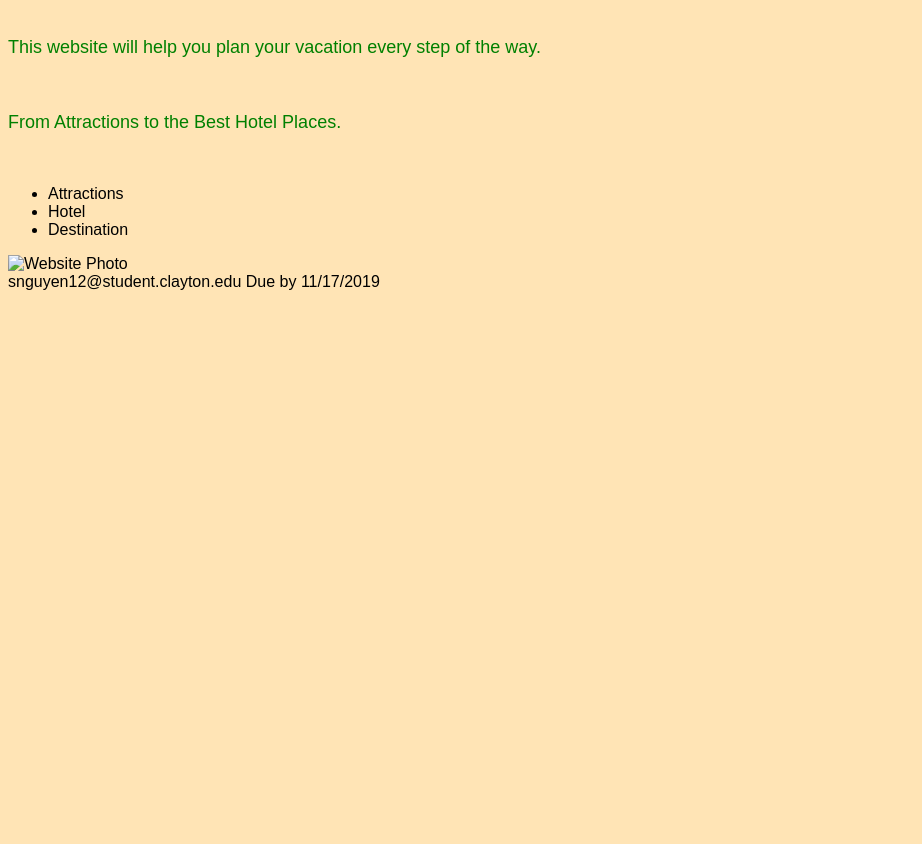
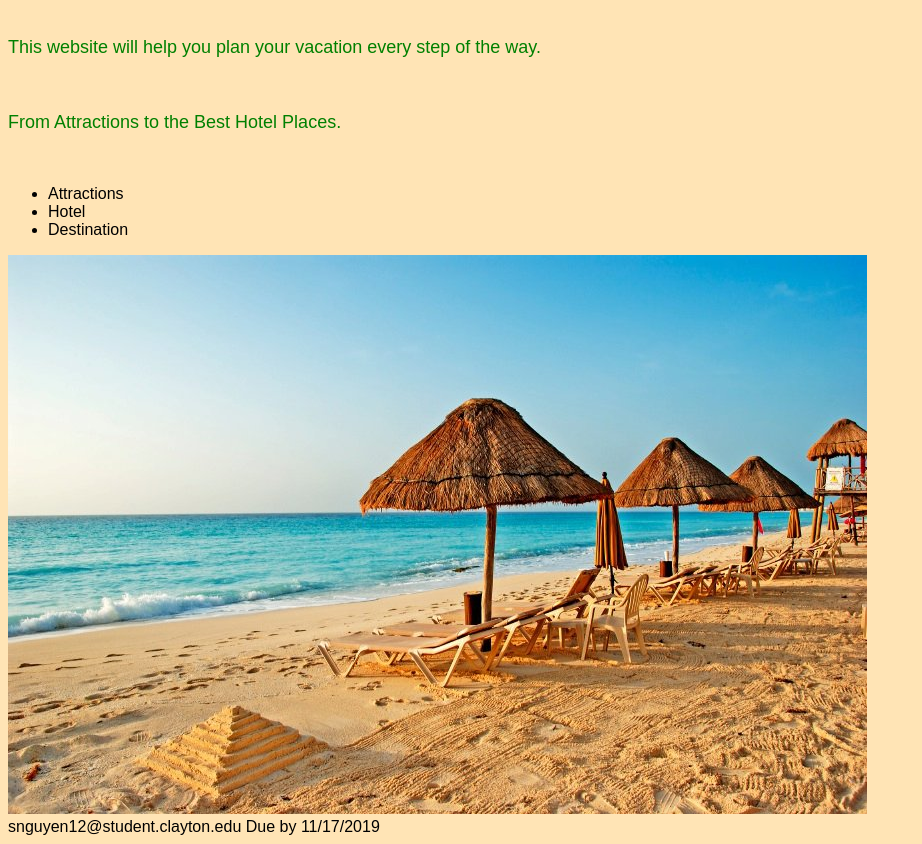
Before and after one commit to jones-at-clayton/assignment-07-samnguyen61, a plain HTML site: page index.html in a window 1280 px wide. Shown: the part 79-923 px from the top of the page, without its empty margins (0-922 px from the left). Before the commit the page ends 800 px from the top, so only its background shows below. Drawn offline with Linux system fonts and the light colour scheme; files that its build step writes are made by us from their sources.

Commit message:
Update index.html
Edit

```diff
--- a/index.html
+++ b/index.html
@@ -24,7 +24,7 @@
 	<li>Destination</li>
 </ul>
 </nav>
-<img src = "img/Vacation.jpg" alt="Website Photo">
+<img src = "Vacation.jpg" alt="Website Photo">
 
 
 <footer> snguyen12@student.clayton.edu Due by 11/17/2019 </footer>
```
